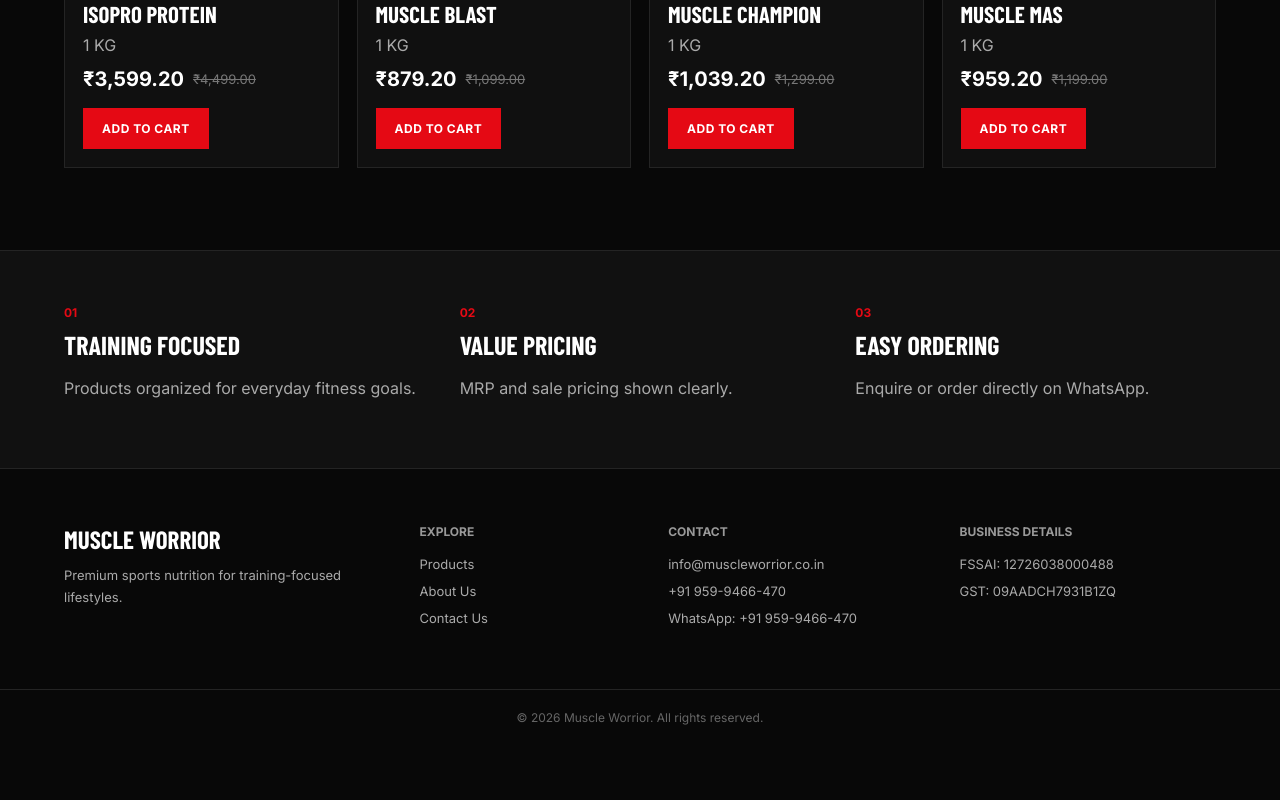
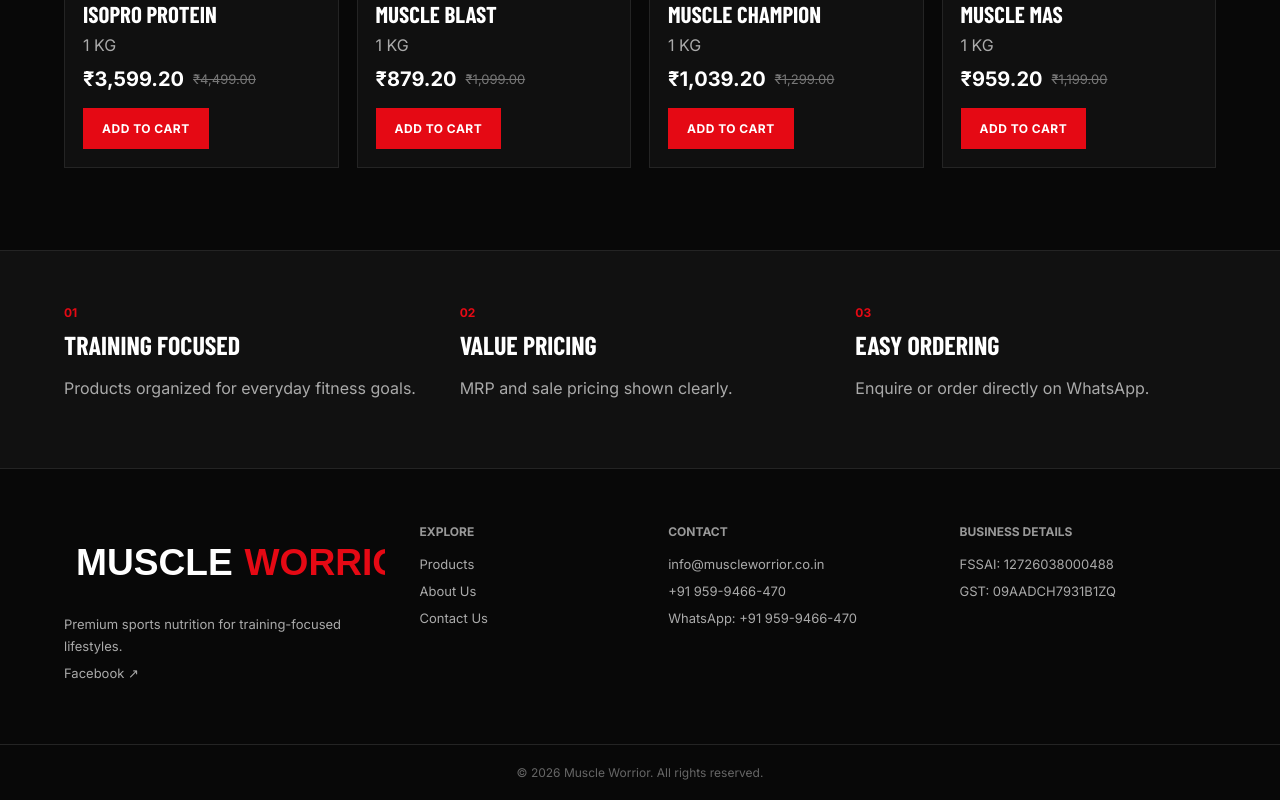
Before and after one commit to ascenteservicesofficial-creator/muscleworrior-b2c, a Next.js app: page / in a window 1280 px wide. Shown: the part 1710-2510 px from the top of the page. Before the commit the page ends 2455 px from the top, so only its background shows below. Built offline with nearby package versions, Linux system fonts and the light colour scheme; a web font is replaced by a local one.

Commit message:
Update Muscle Worrior light theme and branding

```diff
--- a/components/Footer.tsx
+++ b/components/Footer.tsx
@@ -1,7 +1,7 @@
 import Link from "next/link";
 export default function Footer() {
  return <footer><div className="container footer-grid">
-  <div><h3>MUSCLE WORRIOR</h3><p>Premium sports nutrition for training-focused lifestyles.</p></div>
+  <div><img className="footer-logo" src="/logo-placeholder.svg" alt="Muscle Worrior" /><p>Premium sports nutrition for training-focused lifestyles.</p><a className="social-link" href="https://www.facebook.com/profile.php?id=61593065662230" target="_blank" rel="noreferrer">Facebook ↗</a></div>
   <div><h4>Explore</h4><Link href="/products">Products</Link><Link href="/about">About Us</Link><Link href="/contact">Contact Us</Link></div>
   <div><h4>Contact</h4><p>info@muscleworrior.co.in</p><p>+91 959-9466-470</p><p>WhatsApp: +91 959-9466-470</p></div>
   <div><h4>Business Details</h4><p>FSSAI: 12726038000488</p><p>GST: 09AADCH7931B1ZQ</p></div>
```
